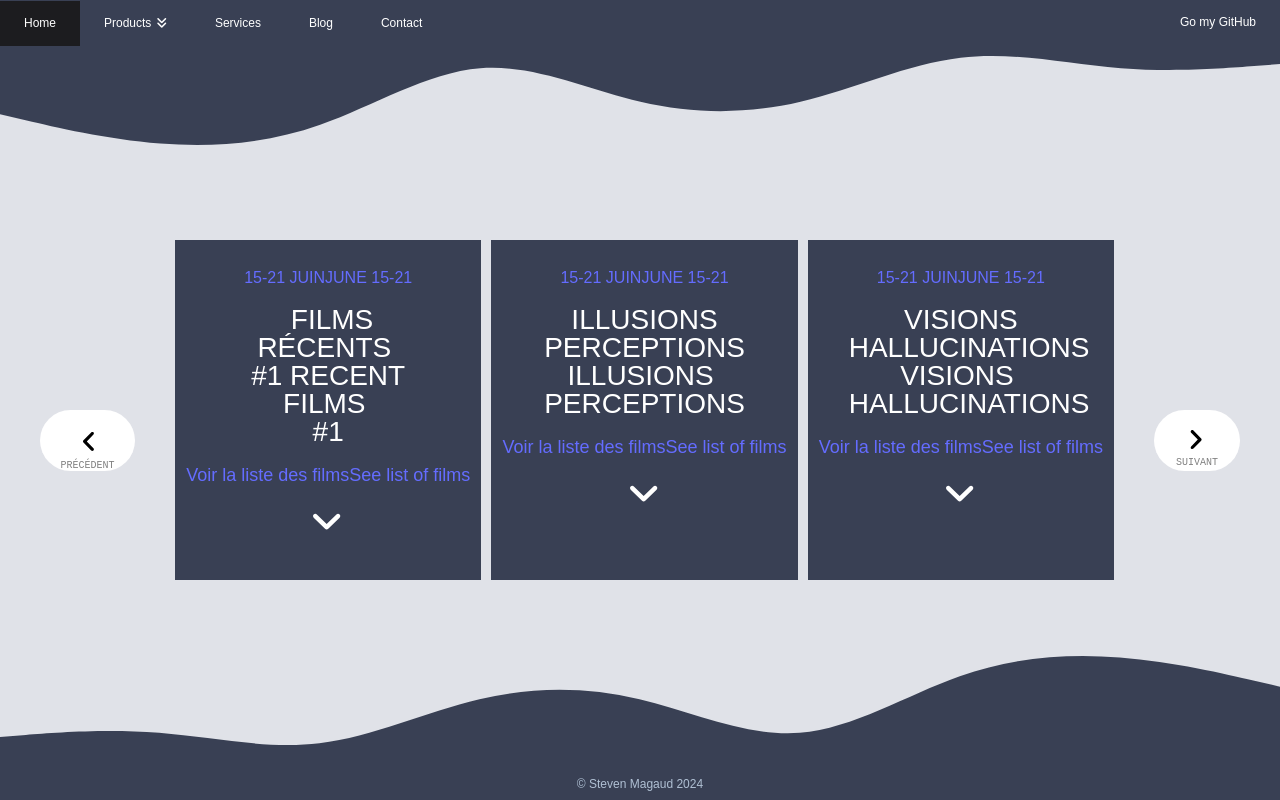
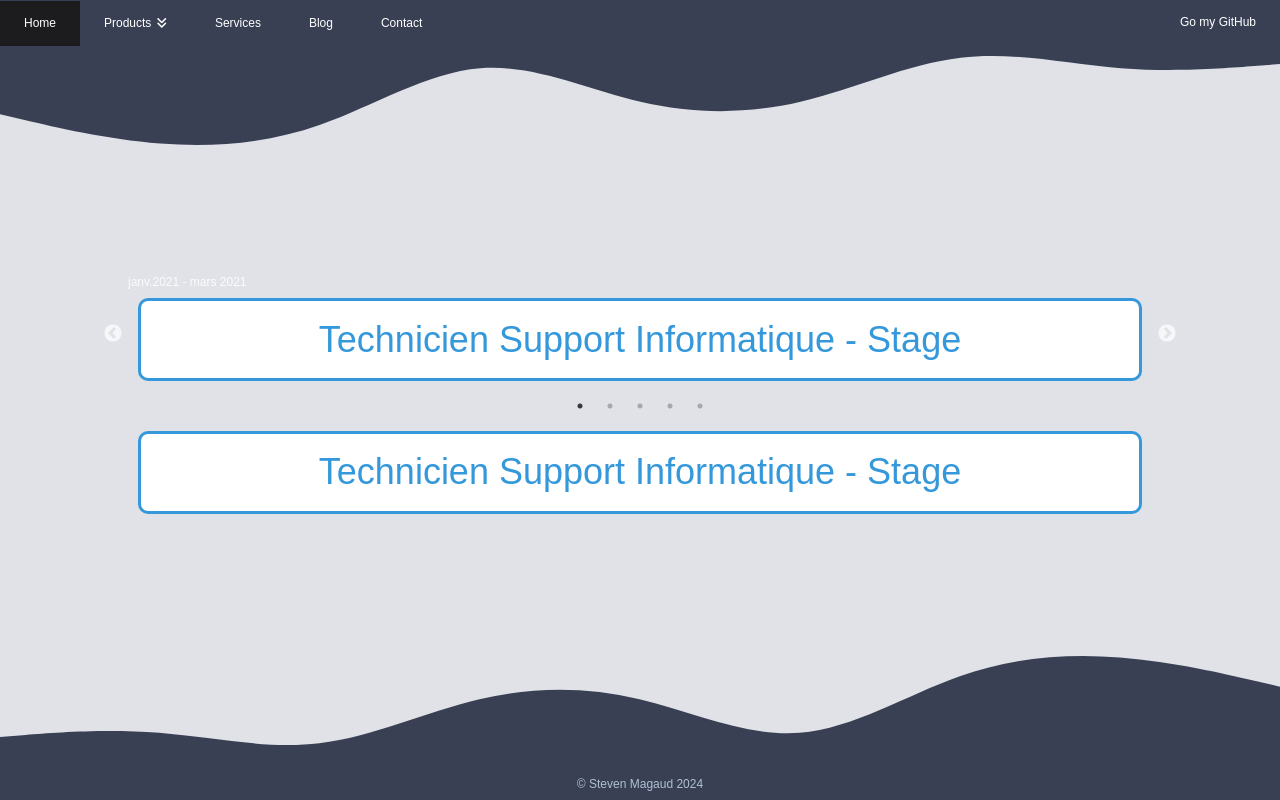
Before and after one commit to steven04458/portfolio, a React (Vite) app: page /portfolio/Blog in a window 1280 px wide. Built offline with nearby package versions, Linux system fonts and the light colour scheme.

Commit message:
changement slide + corrective

```diff
--- a/index.html
+++ b/index.html
@@ -4,6 +4,9 @@
     <meta charset="UTF-8" />
     <link rel="icon" type="image/svg+xml" href="/yti3.jpg" />
     <link rel="stylesheet" href="https://cdnjs.cloudflare.com/ajax/libs/font-awesome/5.15.4/css/all.min.css">
+    <link rel="stylesheet" href="https://cdnjs.cloudflare.com/ajax/libs/meyer-reset/2.0/reset.min.css">
+    <link rel='stylesheet' href='https://cdnjs.cloudflare.com/ajax/libs/slick-carousel/1.5.9/slick.min.css'>
+    <link rel='stylesheet' href='https://cdnjs.cloudflare.com/ajax/libs/slick-carousel/1.5.9/slick-theme.min.css'>
     <meta name="viewport" content="width=device-width, initial-scale=1.0" />
     <title>Steven MAGAUD</title>
   </head>
--- a/package.json
+++ b/package.json
@@ -18,6 +18,7 @@
     "react": "^18.3.1",
     "react-dom": "^18.3.1",
     "react-router-dom": "^6.26.2",
+    "slick-carousel": "^1.8.1",
     "swiper": "^11.1.14"
   },
   "devDependencies": {
--- a/src/composants/Slides/Slides.css
+++ b/src/composants/Slides/Slides.css
@@ -1,23 +1,20 @@
-.seance {
-    font-size:16px;
-    text-align:center;}
 
-  .list {
-    font-size:18px;
-    text-decoration:none;
-    .fr_lang:before {
-      content: 'Voir la liste des films';}
-    .en_lang:before {
-      content: 'See list of films';}
-  }
-  .list:hover {
-    color: var(--var-color3);
-    text-decoration:underline;}
-
-  .titre-seance {
-    font-size:28px;
-    white-space: pre-wrap;
-    padding: 20px 41px;
-    color:white}
-  .titre-seance:hover {
-    color: var(--var-color3);}
+.main {
+  font-family: Arial;
+  width: 80%;
+  display: block;
+  margin: 0 auto;
+}
+h3 {
+  background: #fff;
+  color: #3498db;
+  font-size: 36px;
+  /* line-height: 100px; */
+  margin: 10px;
+  padding: 2%;
+  position: relative;
+  text-align: center;
+  border-color: var(--var-color3);
+  border-radius: 10px;
+  border: solid;
+}
--- a/src/composants/Slides/Slides.jsx
+++ b/src/composants/Slides/Slides.jsx
@@ -1,31 +1,87 @@
-import { useState } from 'react';
+import { useEffect, useRef } from 'react';
 import $ from 'jquery';
 import '@fortawesome/fontawesome-free/css/all.min.css';
+import 'slick-carousel/slick/slick.css';
+import 'slick-carousel/slick/slick-theme.css';
+import 'slick-carousel';
 import './Slides.css';
 
-function Slide({ id, bgClass, seanceClass, titreClass, listClass }) {
+function Slide() {
+  const sliderForRef = useRef(null);
+  const sliderNavRef = useRef(null);
+
+  useEffect(() => {
+    if (sliderForRef.current && sliderNavRef.current) {
+      $(sliderForRef.current).slick({
+        slidesToShow: 1,
+        slidesToScroll: 1,
+        arrows: false,
+        fade: true,
+        asNavFor: sliderNavRef.current
+      });
+
+      $(sliderNavRef.current).slick({
+        slidesToShow: 1,
+        slidesToScroll: 1,
+        asNavFor: sliderForRef.current,
+        dots: true,
+        focusOnSelect: true,
+        responsive: [
+          {
+            breakpoint: 400,
+            settings: {
+              slidesToShow: 1,
+            }
+          },
+          {
+            breakpoint: 960,
+            settings: {
+              slidesToShow: 2,
+            }
+          },
+          {
+            breakpoint: 1270,
+            settings: {
+              slidesToShow: 3,
+            }
+          }
+        ]
+      });
+    }
+
+
+    return () => {
+      // Cleanup on component unmount
+      $(sliderForRef.current).slick('unslick');
+      $(sliderNavRef.current).slick('unslick');
+    };
+  }, []);
+
   return (
-    <div className="swiper-slide">
-      <a href={`#${id}`} id={`link${id}`} className="link" rel={id}>
-        <div className={`swiper-card ${bgClass}`}>
-          <p className={`seance ${seanceClass}`}>
-            <span className="fr_lang"></span>
-            <span className="en_lang"></span>
-          </p>
-          <p className={`titre-seance ${titreClass}`}>
-            <span className="fr_lang"></span>
-            <span className="en_lang"></span>
-          </p>
-          <p className={`list ${listClass}`}>
-            <span className="fr_lang"></span>
-            <span className="en_lang"></span>
-          </p>
-          <br /><br />
-          <svg id="arrow-down" x="0px" y="0px" xmlns="http://www.w3.org/2000/svg" viewBox="0 0 220 220">
-            <path d="M100,157.2c-4.2,0-8.4-1.6-11.6-4.7l-83.3-81c-6.6-6.4-6.8-17-0.3-23.6c6.4-6.6,17-6.8,23.6-0.3l71.7,69.7l71.7-69.7 c6.6-6.4,17.2-6.3,23.6,0.3c6.4,6.6,6.3,17.2-0.3,23.6l-83.3,81C108.4,155.6,104.2,157.2,100,157.2z"/>
-          </svg>
+    <div className="main">
+      <div className="slider slider-nav" ref={sliderNavRef}>
+        <div>
+          <p>janv.2021 - mars 2021</p>
+          <h3>Technicien Support Informatique - Stage</h3>
         </div>
-      </a>
+        <div>
+          <p>janv.2022 - mai 2022</p>
+          <h3>Technicien Support Informatique</h3>
+        </div>
+        <div>
+          <p></p>
+          <h3>3</h3>
+        </div>
+        <div><h3>4</h3></div>
+        <div><h3>5</h3></div>
+      </div>
+      <div className="slider slider-for" ref={sliderForRef}>
+        <div><h3>Technicien Support Informatique - Stage</h3></div>
+        <div><h3>Technicien Support Informatique</h3></div>
+        <div><h3>3</h3></div>
+        <div><h3>4</h3></div>
+        <div><h3>5</h3></div>
+      </div>
     </div>
   );
 }
--- a/src/pages/Blog/Blog.css
+++ b/src/pages/Blog/Blog.css
@@ -8,161 +8,3 @@
 .contenant {
     width: 100%;
 }
-/*SEANCES*/
-
-  /*--SEANCE1*/
-  .titre-seance1 {
-    .fr_lang:before {
-      content: ' FILMS RÉCENTS \A #1';}
-    .en_lang:before {
-      content: ' RECENT FILMS \A #1';}
-  }
-    /*---SLIDER SEANCE1*/
-/* .bgcard1 {
-    background-image: url('https://lightcone.org/media/1/25268.jpg');
-} */
-
-
-    /*--SEANCE2*/
-  .titre-seance2 {
-    .fr_lang:before {
-      content: ' ILLUSIONS \A PERCEPTIONS'; /*TITRE SEANCE2 FR*/}
-    .en_lang:before {
-      content: ' ILLUSIONS \A PERCEPTIONS'; /*TITRE SEANCE2 EN*/}
-  }
-    /*---SLIDER SEANCE2*/
-  /* .bgcard2 {
-    background-image: url('https://lightcone.org/media/1/24985.jpg');} */
-
-
-    /*--SEANCE3*/
-  .titre-seance3 {
-    .fr_lang:before {
-      content: ' VISIONS \A HALLUCINATIONS'; /*TITRE SEANCE FR*/}
-    .en_lang:before {
-      content: ' VISIONS \A HALLUCINATIONS'; /*TITRE SEANCE EN*/}
-  }
-    /*---SLIDER SEANCE3*/
-  /* .bgcard3 {
-    background-image: url('https://lightcone.org/media/1/26218.jpg');} */
-
-
-    /*--SEANCE4*/
-  .titre-seance4 {
-    .fr_lang:before {
-      content: ' ISOLEMENT \A CONFINEMENT'; /*TITRE SEANCE FR*/}
-    .en_lang:before {
-      content: ' ISOLATION \A DISTANCIATION'; /*TITRE SEANCE EN*/}
-  }
-    /*---SLIDER SEANCE4*/
-  /* .bgcard4 {
-    background-image: url('https://lightcone.org/media/4/24206.png');} */
-
-  /* SLIDER */
-.swiper-main {
-    height: 100%;
-    text-align: center;
-    max-width:1400px;
-    width: 100%;
-    margin: 40px auto;
-    display: flex;
-    align-items: center;
-}
-.swiper {
-    height: 400px;
-}
-.swiper-container {
-    max-width: 988px;
-    width: 100%;
-    height: 400px;
-    margin: 0px auto;
-    overflow:hidden;
-    text-align:center;
-    display: inline-flex;
-}
-.swiper-wrapper {
-    height:400px;
-    display:-webkit-box;
-    display:-moz-box;
-}
-.swiper-slide {
-    width: auto;
-    margin-right: 10px;
-}
-.swiper-card {
-    color: rgba(var(--color1));
-    text-align:center;
-    padding: 30px 0 ;
-    height: 340px;
-    background-repeat:no-repeat;
-    background-position:center center;
-    background-size: cover;
-    background-blend-mode: multiply;
-    background-color: var(--var-color4);
-    transition:0.05s;
-}
-.swiper-card:hover {
-    color:white;
-}
-  .swiper-wp8-horizontal{
-    -ms-touch-action:pan-y;
-    touch-action:pan-y}
-
-  .seance-semaine1 {
-    .fr_lang:before {
-      content: '15-21 JUIN';}
-    .en_lang:before {
-      content: 'JUNE 15-21';}
-  }
-  .seance-semaine2 {
-    .fr_lang:before {
-      content: '22-28 JUIN';}
-    .en_lang:before {
-      content: 'JUNE 22-28';}
-  }
-  /* --BOUTON SLIDER FLÈCHES PREV & NEXT*/
-.swiper-button-next, .swiper-button-prev {
-    z-index:9999;
-    display: flex;
-    flex-wrap: wrap;
-    justify-content: center;
-    max-width: 100px;
-    height: 61px;
-    font-size: 60px;
-    position: inherit;
-    /*top: 424px;*/
-    outline: none;
-    cursor:pointer;
-    margin: auto 40px;
-    color: grey;
-    user-select: none;
-    font-family: 'Courier Prime', monospace;
-    text-align:center;
-    background: white;
-    border-radius:60px;
-    vertical-align:middle;
-    line-height:0.4em;
-    padding: 20px;
-    & svg {
-      width: 100%;
-      height: 100%;
-    }
-}
-  .swiper-button-next:hover, .swiper-button-prev:hover {
-    color: rgba(var(--color1));}
-
-  .swiper-button-prev {left:0}
-  .button-txt {font-size:10px !important;text-transform: uppercase;}
-
-
-  .swiper-button-next {right:0}
-
-  /* --BOUTON SLIDER FLÈCHE BAS*/
-  #arrow-down {
-    fill:white;
-    width:15%;
-    max-width:30px
-  }
-#arrow-down:hover {
-    fill:rgba(var(--color1));
-}
--- a/src/pages/Blog/Blog.jsx
+++ b/src/pages/Blog/Blog.jsx
@@ -1,6 +1,9 @@
 import { useState, useEffect } from 'react';
 import $ from 'jquery';
 import Swiper from 'swiper';
+import 'slick-carousel/slick/slick.css';
+import 'slick-carousel/slick/slick-theme.css';
+import 'slick-carousel/slick/slick.min.js';
 import '@fortawesome/fontawesome-free/css/all.min.css';
 import './Blog.css';
 import Header from '../../composants/Header/Header.jsx';
@@ -10,101 +13,6 @@ import Slide from '../../composants/Slides/Slides.jsx';
 
 function Blog() {
   const [count, setCount] = useState(0);
-
-  useEffect(() => {
-    // SLIDER SWIPER
-    $(document).ready(function () {
-      var mySwiper = new Swiper('.swiper-container', {
-        loop: true,
-        navigation: {
-          nextEl: '.swiper-button-next',
-          prevEl: '.swiper-button-prev',
-          clickable: true,
-        },
-        slidesPerView: 1,
-        spaceBetween: 10,
-        breakpoints: {
-          960: {
-            slidesPerView: 2,
-            spaceBetween: 10,
-          },
-          1270: {
-            slidesPerView: 3,
-            spaceBetween: 10,
-          },
-        },
-      });
-    });
-
-    // LIEN HREF TABLEAU
-    $('tr[data-href]').each(function() {
-      var $th = $(this);
-      $th.on('touchstart mousedown', function() {
-        window.open($th.attr('data-href'), $th.attr('data-target'));
-      });
-    });
-    $('td[data-href]').each(function() {
-      var $th = $(this);
-      $th.on('click', function() {
-        return !window.open($th.attr('data-href'));
-      });
-    });
-
-    // OPEN & CLOSE POPUP
-    $('.cd-popup').on('touchstart touchmove touchend mousedown', function(event) {
-      if ($(event.target).is('.cd-popup-close') || $(event.target).is('.cd-popup')) {
-        event.preventDefault();
-        event.stopPropagation();
-        $(this).removeClass('is-visible');
-      }
-    });
-
-    // Close popup when clicking the esc keyboard button
-    $(document).keyup(function(event) {
-      if (event.which == '27') {
-        $('.cd-popup').removeClass('is-visible');
-      }
-    });
-
-    // RÉSUMÉS LONGS
-    $(".fold-table tr.view").on("click", function() {
-      $(this).toggleClass("open").prev(".fold").toggleClass("open");
-    });
-
-    // ANNEXE
-    var $allContentDivs = $('#infocontent div').hide(); // Hide All Content Divs
-    $('#linkwrapper a').click(function() {
-      var $contentDiv = $("#" + this.id + "content");
-
-      if ($contentDiv.is(":visible")) {
-        $contentDiv.hide(); // Hide Div
-      } else {
-        $allContentDivs.hide(); // Hide All Divs
-        $contentDiv.fadeIn('slow'); // Show Div
-        $contentDiv.get(0).scrollIntoView();
-      }
-
-      // SCROLLABLE
-      $('.scrollable').css('display', 'block');
-      return false;
-    });
-
-    $('#prev-next-program a').click(function() {
-      var $contentDiv = $("#" + this.id + "content");
-
-      if ($contentDiv.is(":visible")) {
-        $contentDiv.hide(); // Hide Div
-      } else {
-        $allContentDivs.hide(); // Hide All Divs
-        $contentDiv.fadeIn('slow'); // Show Div
-        $contentDiv.get(0).scrollIntoView();
-      }
-
-      // SCROLLABLE
-      $('.scrollable').css('display', 'block');
-      return false;
-    });
-  }, []);
 
   return (
     <>
@@ -117,28 +25,7 @@ function Blog() {
         </section>
       </header>
       <BoutonsToTheTop />
-      <div className='contenant'>
-        <div className="swiper-main">
-          <div className="swiper-button-prev">
-            <svg xmlns="http://www.w3.org/2000/svg" viewBox="0 0 220 220" transform="scale(1 -1)rotate(90)"><path d="M100 157.2c-4.2 0-8.4-1.6-11.6-4.7l-83.3-81c-6.6-6.4-6.8-17-.3-23.6 6.4-6.6 17-6.8 23.6-.3l71.7 69.7 71.7-69.7c6.6-6.4 17.2-6.3 23.6.3s6.3 17.2-.3 23.6l-83.3 81c-3.4 3.1-7.6 4.7-11.8 4.7"/></svg>            <br />
-            <span className="fr_lang button-txt">précédent</span>
-          </div>
-
-          <div className="swiper-container">
-            <div className="swiper-wrapper" id="linkwrapper">
-              <Slide id="seance1" bgClass="bgcard1" seanceClass="seance-semaine1" titreClass="titre-seance1" listClass="list" />
-              <Slide id="seance2" bgClass="bgcard2" seanceClass="seance-semaine1" titreClass="titre-seance2" listClass="list" />
-              <Slide id="seance3" bgClass="bgcard3" seanceClass="seance-semaine1" titreClass="titre-seance3" listClass="list" />
-              <Slide id="seance4" bgClass="bgcard4" seanceClass="seance-semaine1" titreClass="titre-seance4" listClass="list" />
-              {/* Add more slides as needed */}
-            </div>
-          </div>
-          <div className="swiper-button-next">
-            <svg xmlns="http://www.w3.org/2000/svg" viewBox="0 0 220 220" transform="matrix(0 1 1 0 0 0)"><path d="M100 157.2c-4.2 0-8.4-1.6-11.6-4.7l-83.3-81c-6.6-6.4-6.8-17-.3-23.6 6.4-6.6 17-6.8 23.6-.3l71.7 69.7 71.7-69.7c6.6-6.4 17.2-6.3 23.6.3s6.3 17.2-.3 23.6l-83.3 81c-3.4 3.1-7.6 4.7-11.8 4.7"/></svg>
-            <span className="fr_lang button-txt">suivant</span>
-          </div>
-        </div>
-      </div>
+      <Slide />
       <Footer />
     </>
   );
```
Also changed, not shown: 1 other file (tests, documents, lock files or other folders).
